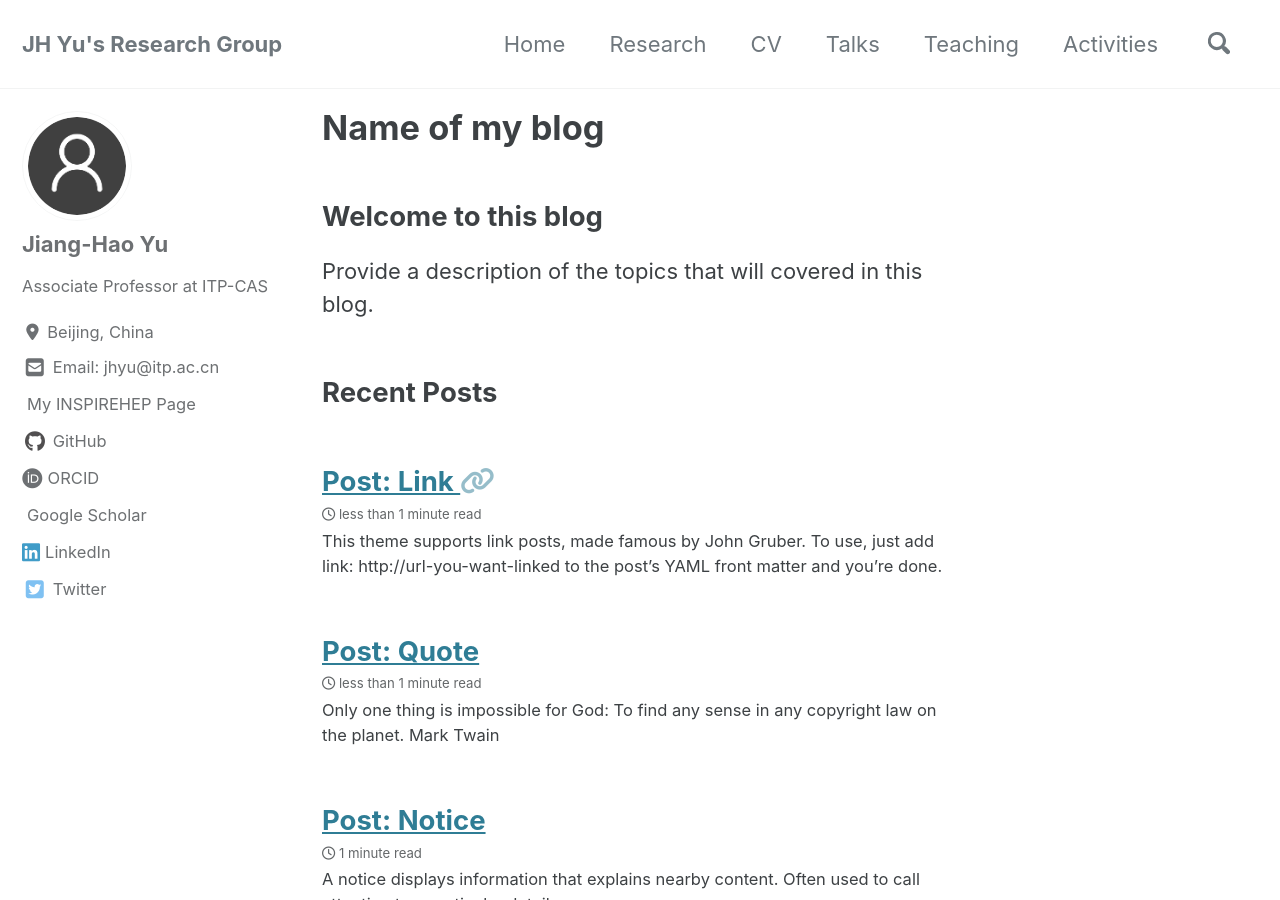
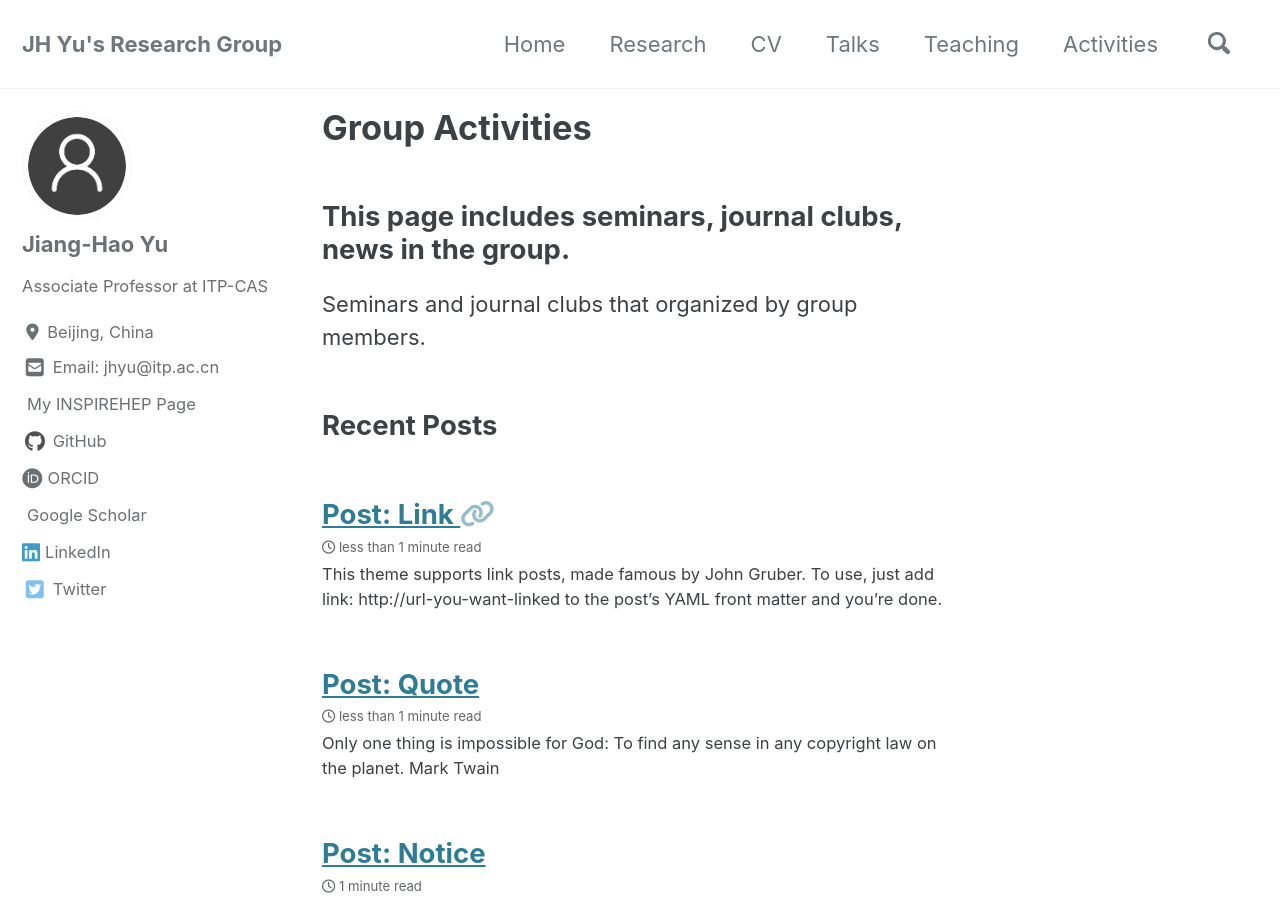
Before and after one commit to jhyu-itp/jhyu-itp.github.io, a Jekyll site: the page built from _pages/blog.md, in a window 1280 px wide and 900 px high. Built offline with Jekyll 4.4.1, drawn with Linux system fonts in a browser that asks for light colours; cached includes are drawn as plain includes; nearby versions of some CDN libraries; a style sheet for code colours, icons or effects is not loaded.

Commit message:
Update blog.md

```diff
--- a/_pages/blog.md
+++ b/_pages/blog.md
@@ -1,10 +1,10 @@
 ---
-title: "Name of my blog"
+title: "Group Activities"
 excerpt: "Personal blog about how coding and research"
 permalink: /blog/
 layout: recent-posts
 ---
 
-## Welcome to this blog
+## This page includes seminars, journal clubs, news in the group.
 
-Provide a description of the topics that will covered in this blog.
+Seminars and journal clubs that organized by group members.
```
